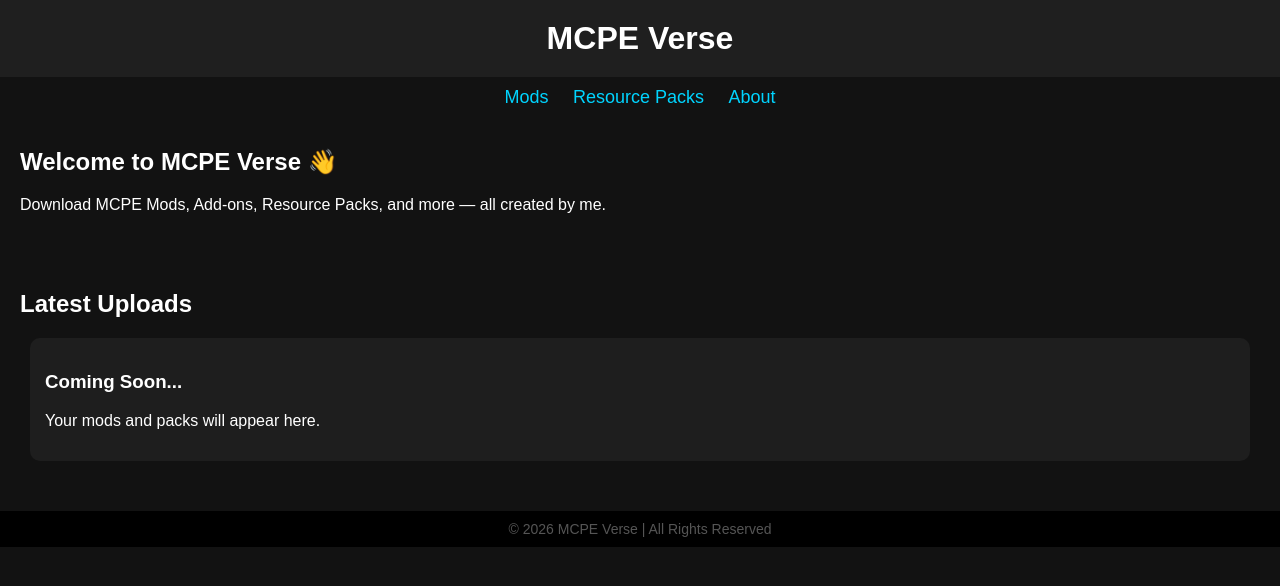
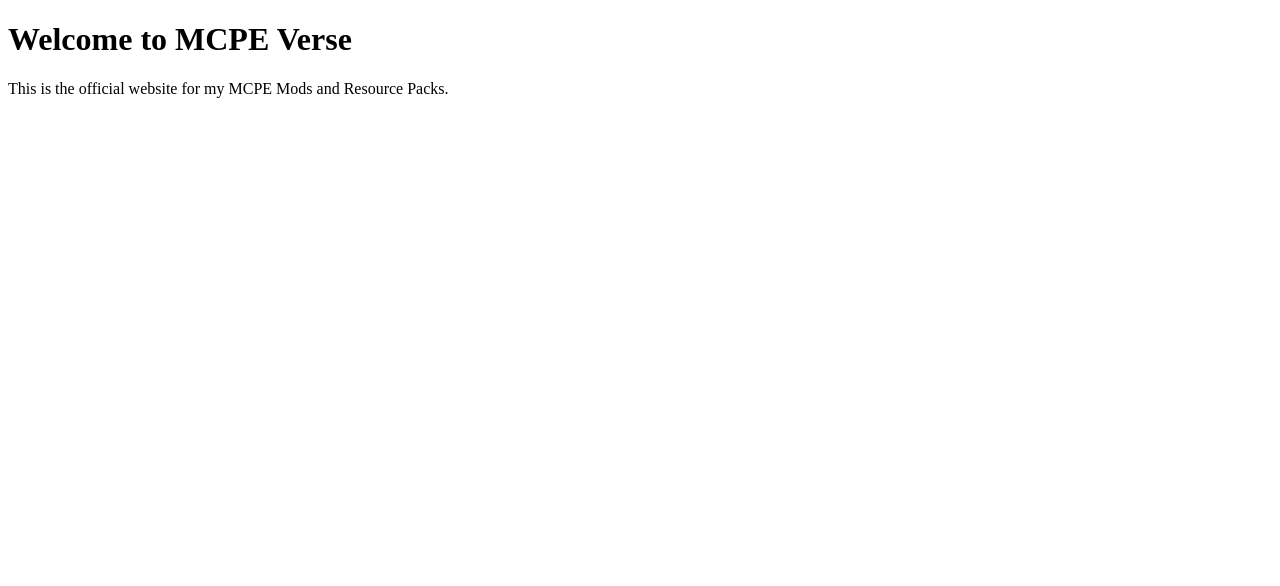
Before and after one commit to Fearless7695/fearless7695.github.io, a plain HTML site: page index.html in a window 1280 px wide. Drawn offline with Linux system fonts and the light colour scheme.

Commit message:
index.html

```diff
--- a/index.html
+++ b/index.html
@@ -3,81 +3,10 @@
 <head>
     <meta charset="UTF-8">
     <title>MCPE Verse – Mods & Resource Packs</title>
-    <style>
-        body {
-            font-family: Arial, sans-serif;
-            background: #121212;
-            color: white;
-            margin: 0;
-        }
-        header {
-            background: #1f1f1f;
-            padding: 20px;
-            text-align: center;
-            font-size: 32px;
-            font-weight: bold;
-        }
-        nav {
-            text-align: center;
-            margin-top: 10px;
-        }
-        nav a {
-            color: #00d4ff;
-            text-decoration: none;
-            margin: 10px;
-            font-size: 18px;
-        }
-        nav a:hover {
-            color: #00aacc;
-        }
-        .section {
-            padding: 20px;
-        }
-        .card {
-            background: #1e1e1e;
-            padding: 15px;
-            margin: 10px;
-            border-radius: 10px;
-        }
-        footer {
-            background: #000000;
-            text-align: center;
-            padding: 10px;
-            margin-top: 20px;
-            font-size: 14px;
-            color: #555;
-        }
-    </style>
 </head>
 
 <body>
-
-<header>MCPE Verse</header>
-
-<nav>
-    <a href="mods.html">Mods</a>
-    <a href="resourcepacks.html">Resource Packs</a>
-    <a href="about.html">About</a>
-</nav>
-
-<div class="section">
-    <h2>Welcome to MCPE Verse 👋</h2>
-    <p>Download MCPE Mods, Add-ons, Resource Packs, and more — all created by me.</p>
-</div>
-
-<div class="section">
-    <h2>Latest Uploads</h2>
-
-    <div class="card">
-        <h3>Coming Soon...</h3>
-        <p>Your mods and packs will appear here.</p>
-    </div>
-
-</div>
-
-<footer>
-    © 2026 MCPE Verse | All Rights Reserved
-</footer>
-
+    <h1>Welcome to MCPE Verse</h1>
+    <p>This is the official website for my MCPE Mods and Resource Packs.</p>
 </body>
 </html>
```
